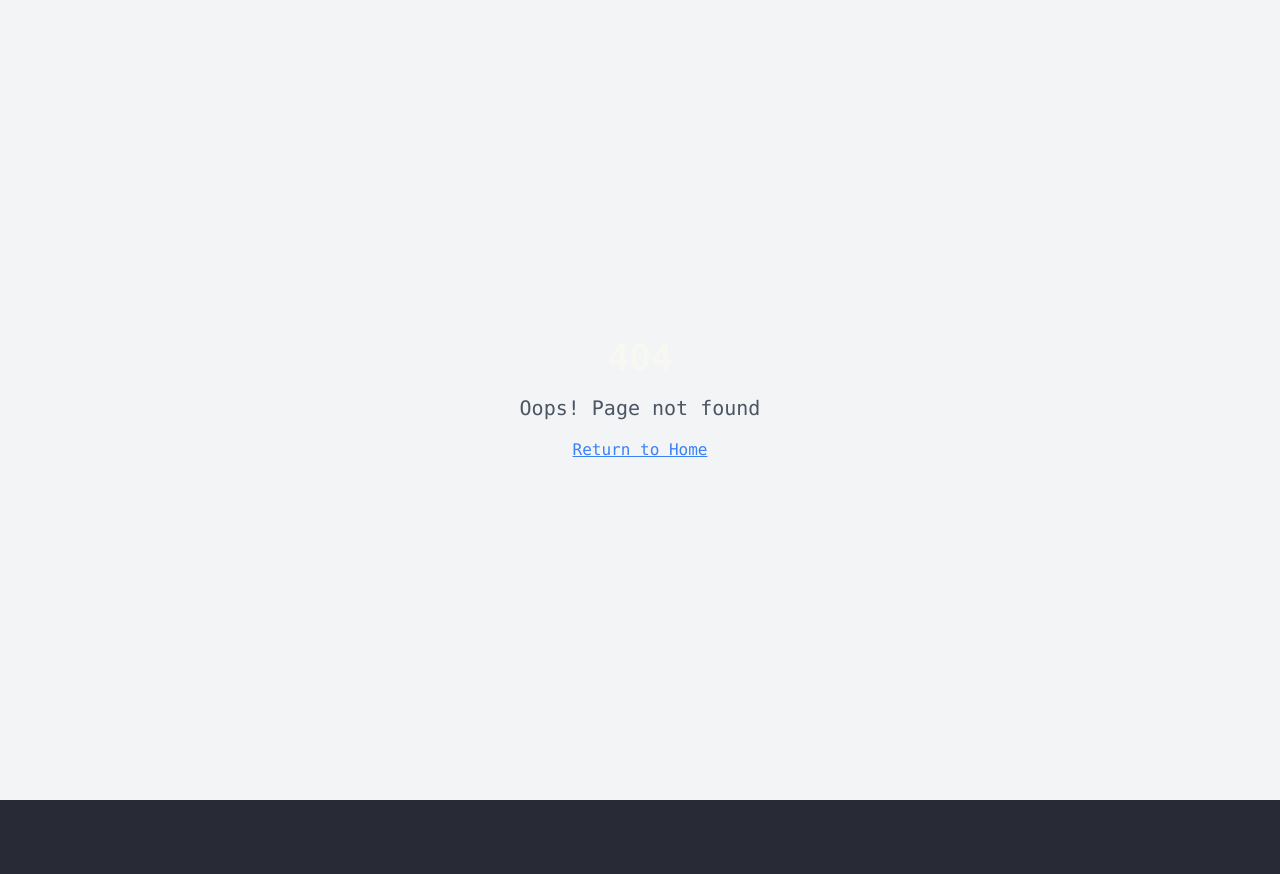
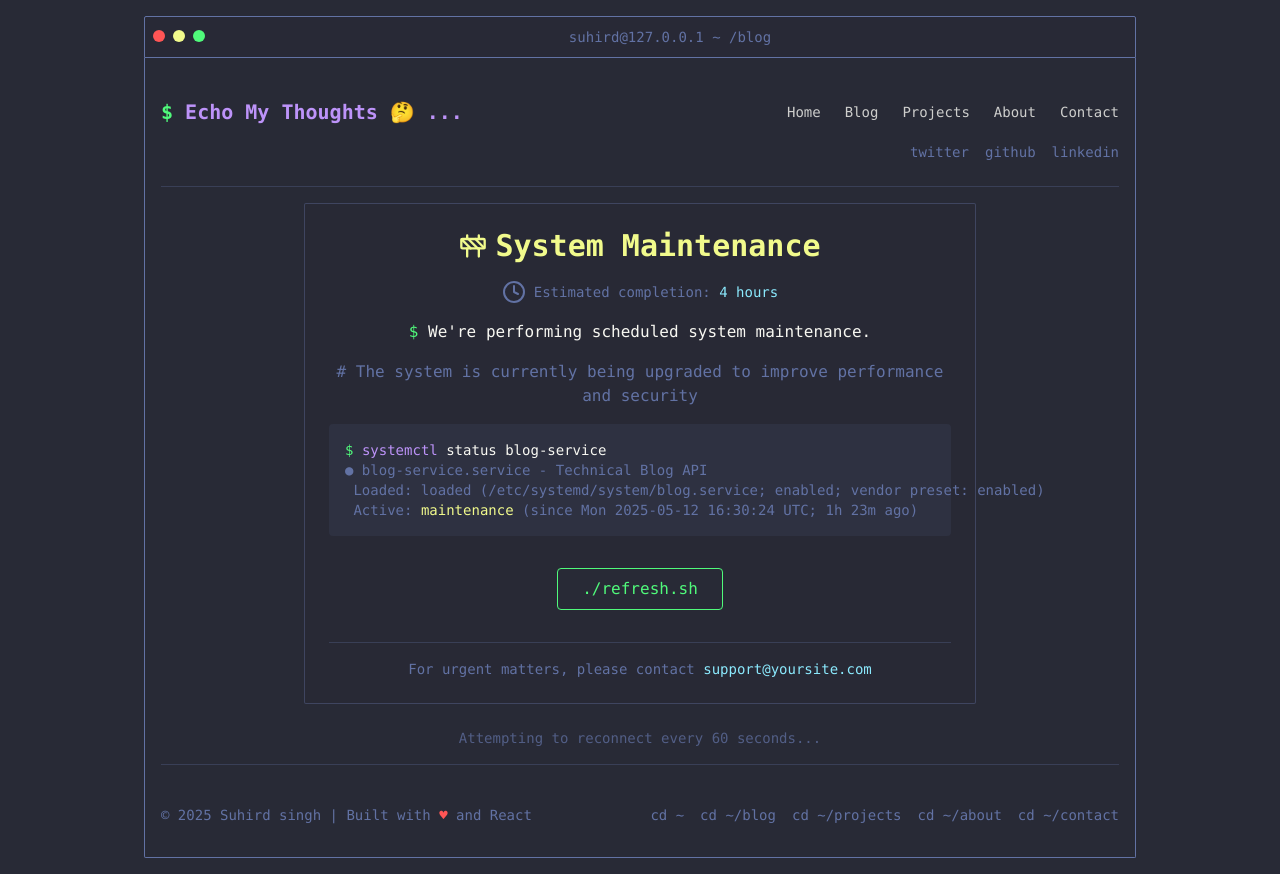
Before and after one commit to Suhird/Personal-Blog, a React (Vite) app: page /maintenance in a window 1280 px wide. Before the commit this address had no page. Before the commit the page ends 800 px from the top, so only its background shows below. Built offline with nearby package versions, Linux system fonts and the light colour scheme.

Commit message:
Some changes and setting it up for gh pages

```diff
--- a/src/App.tsx
+++ b/src/App.tsx
@@ -1,9 +1,8 @@
-
 import { Toaster } from "@/components/ui/toaster";
 import { Toaster as Sonner } from "@/components/ui/sonner";
 import { TooltipProvider } from "@/components/ui/tooltip";
 import { QueryClient, QueryClientProvider } from "@tanstack/react-query";
-import { BrowserRouter, Routes, Route } from "react-router-dom";
+import { BrowserRouter, Routes, Route, Navigate } from "react-router-dom";
 import Index from "./pages/Index";
 import Blog from "./pages/Blog";
 import BlogPost from "./pages/BlogPost";
@@ -11,6 +10,8 @@ import Projects from "./pages/Projects";
 import About from "./pages/About";
 import Contact from "./pages/Contact";
 import NotFound from "./pages/NotFound";
+import Maintenance from "./pages/Maintenance";
+import { siteConfig } from "./config/siteConfig";
 
 const queryClient = new QueryClient();
 
@@ -21,12 +22,47 @@ const App = () => (
       <Sonner />
       <BrowserRouter>
         <Routes>
-          <Route path="/" element={<Index />} />
-          <Route path="/blog" element={<Blog />} />
-          <Route path="/blog/:slug" element={<BlogPost />} />
-          <Route path="/projects" element={<Projects />} />
-          <Route path="/about" element={<About />} />
-          <Route path="/contact" element={<Contact />} />
+          {/* If maintenance mode is enabled, show maintenance page at root */}
+          <Route
+            path="/"
+            element={siteConfig.maintenanceMode ? <Maintenance /> : <Index />}
+          />
+
+          {/* If maintenance mode is enabled, redirect all other routes to maintenance page */}
+          {siteConfig.maintenanceMode ? (
+            <>
+              <Route
+                path="/blog"
+                element={<Navigate to="/maintenance" replace />}
+              />
+              <Route
+                path="/blog/:slug"
+                element={<Navigate to="/maintenance" replace />}
+              />
+              <Route
+                path="/projects"
+                element={<Navigate to="/maintenance" replace />}
+              />
+              <Route
+                path="/about"
+                element={<Navigate to="/maintenance" replace />}
+              />
+              <Route
+                path="/contact"
+                element={<Navigate to="/maintenance" replace />}
+              />
+            </>
+          ) : (
+            <>
+              <Route path="/blog" element={<Blog />} />
+              <Route path="/blog/:slug" element={<BlogPost />} />
+              <Route path="/projects" element={<Projects />} />
+              <Route path="/about" element={<About />} />
+              <Route path="/contact" element={<Contact />} />
+            </>
+          )}
+
+          <Route path="/maintenance" element={<Maintenance />} />
           <Route path="*" element={<NotFound />} />
         </Routes>
       </BrowserRouter>
--- a/src/components/Footer.tsx
+++ b/src/components/Footer.tsx
@@ -1,4 +1,3 @@
-
 import { Link } from "react-router-dom";
 
 const Footer = () => {
@@ -10,7 +9,8 @@ const Footer = () => {
         <div className="flex flex-col sm:flex-row justify-between items-center gap-4">
           <div>
             <p className="text-sm text-terminal-comment">
-              © {currentYear} Your Name | Built with <span className="text-terminal-red">♥</span> and React
+              © {currentYear} Suhird singh | Built with{" "}
+              <span className="text-terminal-red">♥</span> and React
             </p>
           </div>
           <nav className="flex flex-wrap gap-4 text-sm text-terminal-comment">
--- a/src/components/Header.tsx
+++ b/src/components/Header.tsx
@@ -23,7 +23,7 @@ const Header = () => {
         <div className="flex items-center">
           <Link to="/" className="flex items-center gap-2">
             <span className="font-bold text-xl text-terminal-purple terminal-prompt terminal-cursor">
-              Echo My Thoughts...
+              Echo My Thoughts 🤔 ...
             </span>
           </Link>
         </div>
@@ -54,7 +54,7 @@ const Header = () => {
           <span>twitter</span>
         </a>
         <a
-          href="https://github.com/yourusername"
+          href="https://github.com/suhird"
           target="_blank"
           rel="noreferrer"
           className="ml-4 hover:text-terminal-cyan"
@@ -62,7 +62,7 @@ const Header = () => {
           <span>github</span>
         </a>
         <a
-          href="https://linkedin.com/in/yourusername"
+          href="https://linkedin.com/in/suhird-singh/"
           target="_blank"
           rel="noreferrer"
           className="ml-4 hover:text-terminal-cyan"
--- /dev/null
+++ b/src/config/siteConfig.ts
@@ -0,0 +1,27 @@
+/**
+ * Site configuration file
+ * Update this file to control site-wide settings
+ */
+
+export const siteConfig = {
+  /**
+   * Set to true to show the maintenance page instead of the regular home page
+   * This is useful for deployments or scheduled maintenance
+   */
+  maintenanceMode: true,
+
+  /**
+   * Site metadata
+   */
+  siteName: "Suhird Singh",
+  siteDescription: "Personal blog and portfolio site",
+
+  /**
+   * Social links
+   */
+  socialLinks: {
+    // twitter: "https://twitter.com/yourusername",
+    github: "https://github.com/suhird",
+    linkedin: "https://linkedin.com/in/suhird-singh",
+  },
+};
--- a/src/pages/Blog.tsx
+++ b/src/pages/Blog.tsx
@@ -1,4 +1,3 @@
-
 import Layout from "@/components/Layout";
 import BlogCard from "@/components/BlogCard";
 import { blogPosts } from "@/data/blogPosts";
@@ -8,7 +7,7 @@ const Blog = () => {
     <Layout>
       <div className="py-8">
         <div className="mb-10">
-          <h1 className="text-3xl font-bold tracking-tight mb-3 text-terminal-accent terminal-prompt">
+          <h1 className="text-2xl font-bold tracking-tight mb-3 text-terminal-accent terminal-prompt">
             Blog Posts
           </h1>
           <p className="text-terminal-comment">
--- /dev/null
+++ b/src/pages/Maintenance.tsx
@@ -0,0 +1,96 @@
+import { Link } from "react-router-dom";
+import { Construction, Clock } from "lucide-react";
+import Layout from "@/components/Layout";
+
+const Maintenance = () => {
+  return (
+    <Layout>
+      <div className="flex flex-col items-center justify-center min-h-[50vh] text-center px-4">
+        <div className="terminal-maintenance p-6 border border-terminal-comment/40 rounded-md max-w-2xl mx-auto bg-terminal-background/70">
+          <div className="flex items-center justify-center mb-4 text-terminal-yellow">
+            <Construction className="mr-2" size={28} />
+            <h1 className="text-2xl md:text-3xl font-bold">
+              System Maintenance
+            </h1>
+          </div>
+
+          <div className="space-y-4 mb-8">
+            <div className="flex items-center justify-center text-terminal-comment">
+              <Clock className="mr-2" />
+              <p className="text-sm">
+                Estimated completion:{" "}
+                <span className="text-terminal-cyan">4 hours</span>
+              </p>
+            </div>
+
+            <div className="text-terminal-foreground">
+              <p className="mb-4 terminal-prompt">
+                We're performing scheduled system maintenance.
+              </p>
+              <p className="text-terminal-comment mb-4">
+                # The system is currently being upgraded to improve performance
+                and security
+              </p>
+              <div className="bg-terminal-comment/10 p-4 rounded text-left mb-6">
+                <pre className="font-mono text-sm">
+                  <span className="text-terminal-green">$</span>{" "}
+                  <span className="text-terminal-purple">systemctl</span> status
+                  blog-service
+                  <br />
+                  <span className="text-terminal-comment">
+                    ● blog-service.service - Technical Blog API
+                  </span>
+                  <br />
+                  <span className="text-terminal-comment">
+                    {" "}
+                    Loaded: loaded (/etc/systemd/system/blog.service; enabled;
+                    vendor preset: enabled)
+                  </span>
+                  <br />
+                  <span className="text-terminal-comment">
+                    {" "}
+                    Active:{" "}
+                    <span className="text-terminal-yellow">
+                      maintenance
+                    </span>{" "}
+                    (since Mon 2025-05-12 16:30:24 UTC; 1h 23m ago)
+                  </span>
+                </pre>
+              </div>
+            </div>
+          </div>
+
+          <div className="flex flex-col sm:flex-row gap-4 justify-center">
+            <Link
+              to="/"
+              className="bg-terminal-background border border-terminal-green text-terminal-green hover:bg-terminal-green/10 font-mono py-2 px-6 rounded"
+            >
+              ./refresh.sh
+            </Link>
+            {/* <a
+              href="https://twitter.com/yourusername"
+              target="_blank"
+              rel="noreferrer"
+              className="bg-terminal-background border border-terminal-purple text-terminal-purple hover:bg-terminal-purple/10 font-mono py-2 px-6 rounded"
+            >
+              ./status_updates.sh
+            </a> */}
+          </div>
+
+          <div className="mt-8 pt-4 border-t border-terminal-comment/30">
+            <p className="text-sm text-terminal-comment">
+              For urgent matters, please contact{" "}
+              <span className="text-terminal-cyan">support@yoursite.com</span>
+            </p>
+          </div>
+        </div>
+
+        <div className="mt-6 text-terminal-comment text-sm animate-pulse">
+          <p>Attempting to reconnect every 60 seconds...</p>
+        </div>
+      </div>
+    </Layout>
+  );
+};
+
+export default Maintenance;
--- a/src/pages/NotFound.tsx
+++ b/src/pages/NotFound.tsx
@@ -1,5 +1,7 @@
-import { useLocation } from "react-router-dom";
+import { Link, useLocation } from "react-router-dom";
+import { AlertTriangle } from "lucide-react";
 import { useEffect } from "react";
+import Layout from "@/components/Layout";
 
 const NotFound = () => {
   const location = useLocation();
@@ -12,15 +14,44 @@ const NotFound = () => {
   }, [location.pathname]);
 
   return (
-    <div className="min-h-screen flex items-center justify-center bg-gray-100">
-      <div className="text-center">
-        <h1 className="text-4xl font-bold mb-4">404</h1>
-        <p className="text-xl text-gray-600 mb-4">Oops! Page not found</p>
-        <a href="/" className="text-blue-500 hover:text-blue-700 underline">
-          Return to Home
-        </a>
+    <Layout>
+      <div className="flex flex-col items-center justify-center min-h-[60vh] text-center">
+        <div className="max-w-md px-4">
+          <div className="text-terminal-red flex items-center justify-center mb-6">
+            <AlertTriangle size={48} />
+          </div>
+
+          <h1 className="text-4xl font-bold mb-4 text-terminal-yellow terminal-prompt">
+            Error 404
+          </h1>
+
+          <div className="bg-terminal-comment/10 p-4 rounded text-left mb-6">
+            <pre className="font-mono text-sm">
+              <span className="text-terminal-green">$</span>{" "}
+              <span className="text-terminal-purple">find</span>{" "}
+              {location.pathname}
+              <br />
+              <span className="text-terminal-red">
+                find: '{location.pathname}': No such file or directory
+              </span>
+            </pre>
+          </div>
+
+          <p className="text-terminal-comment mb-6">
+            # The page you're looking for doesn't exist or has been moved
+          </p>
+
+          <div className="flex justify-center">
+            <Link
+              to="/"
+              className="bg-terminal-background border border-terminal-cyan text-terminal-cyan hover:bg-terminal-cyan/10 font-mono py-2 px-6 rounded"
+            >
+              cd ~/home
+            </Link>
+          </div>
+        </div>
       </div>
-    </div>
+    </Layout>
   );
 };
 
--- a/vite.config.ts
+++ b/vite.config.ts
@@ -5,15 +5,14 @@ import { componentTagger } from "lovable-tagger";
 
 // https://vitejs.dev/config/
 export default defineConfig(({ mode }) => ({
+  base: "Personal-Blog", // ⬅️ Replace with your actual GitHub repo name
   server: {
     host: "::",
     port: 8080,
   },
-  plugins: [
-    react(),
-    mode === 'development' &&
-    componentTagger(),
-  ].filter(Boolean),
+  plugins: [react(), mode === "development" && componentTagger()].filter(
+    Boolean
+  ),
   resolve: {
     alias: {
       "@": path.resolve(__dirname, "./src"),
```
Also changed, not shown: src/pages/About.tsx (+14 -13 lines), src/pages/Index.tsx (+7 -7 lines), 1 other file (tests, documents, lock files or other folders).
